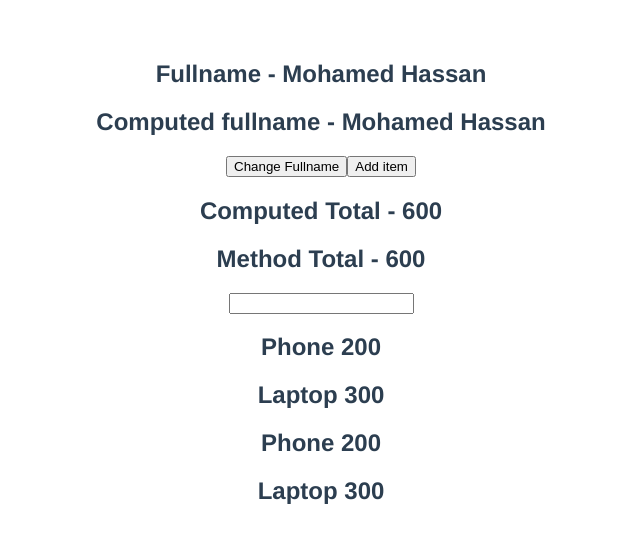
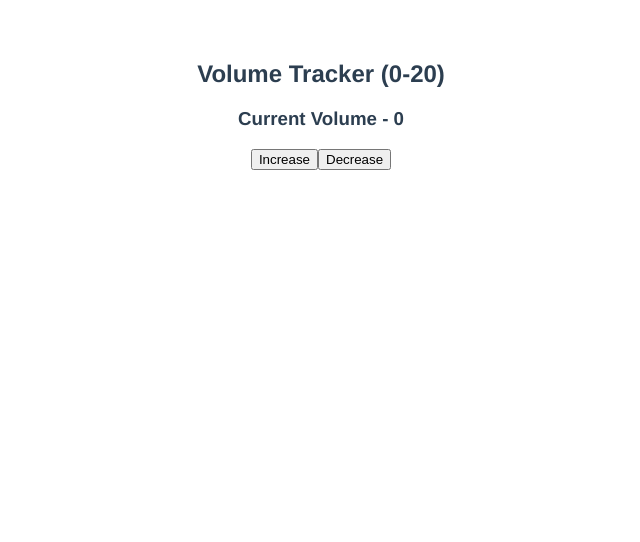
Before and after one commit to devmuhmed/journey-of-vuejs, a Vue app in the folder tasks/codevolution/: page / in a window 1280 px wide. Shown: the top 542 px of the page, without its empty margins (319-959 px from the left). Built offline with nearby package versions, Linux system fonts and the light colour scheme.

Commit message:
codevolution lesson 27 watcher property

```diff
--- /dev/null
+++ b/tasks/codevolution/src/Watcher.vue
@@ -0,0 +1,38 @@
+<template>
+    <h2>Volume Tracker (0-20)</h2>
+    <h3>Current Volume - {{ volume }}</h3>
+    <div>
+        <button @click="volume += 2">Increase</button>
+        <button @click="volume -= 2">Decrease</button>
+    </div>
+</template>
+
+
+<script>
+export default {
+    name: 'WatcherApp',
+    data() {
+        return{
+            volume:0
+        }
+    },
+    watch: {
+        volume(newValue, oldValue) {
+            if(newValue > oldValue && newValue === 16) {
+                alert('Listening to a high volume for a long time may damage your hearing')
+            }
+        }
+    }
+}
+</script>
+
+<style>
+#app {
+font-family: Avenir, Helvetica, Arial, sans-serif;
+-webkit-font-smoothing: antialiased;
+-moz-osx-font-smoothing: grayscale;
+text-align: center;
+color: #2c3e50;
+margin-top: 60px;
+}
+</style>
--- a/tasks/codevolution/src/main.js
+++ b/tasks/codevolution/src/main.js
@@ -7,6 +7,7 @@
 // import EventHandling from './EventHandling.vue'
 // import FormHandling from './FormHandling.vue'
 // import BonusDirective from './BonusDirective.vue'
-import ComputedProperty from './ComputedProperty.vue'
+// import ComputedProperty from './ComputedProperty.vue'
+import WatcherApp from './Watcher.vue'
 
-createApp(ComputedProperty).mount('#app')
+createApp(WatcherApp).mount('#app')
```
Also changed, not shown: 1 other file (tests, documents, lock files or other folders).
